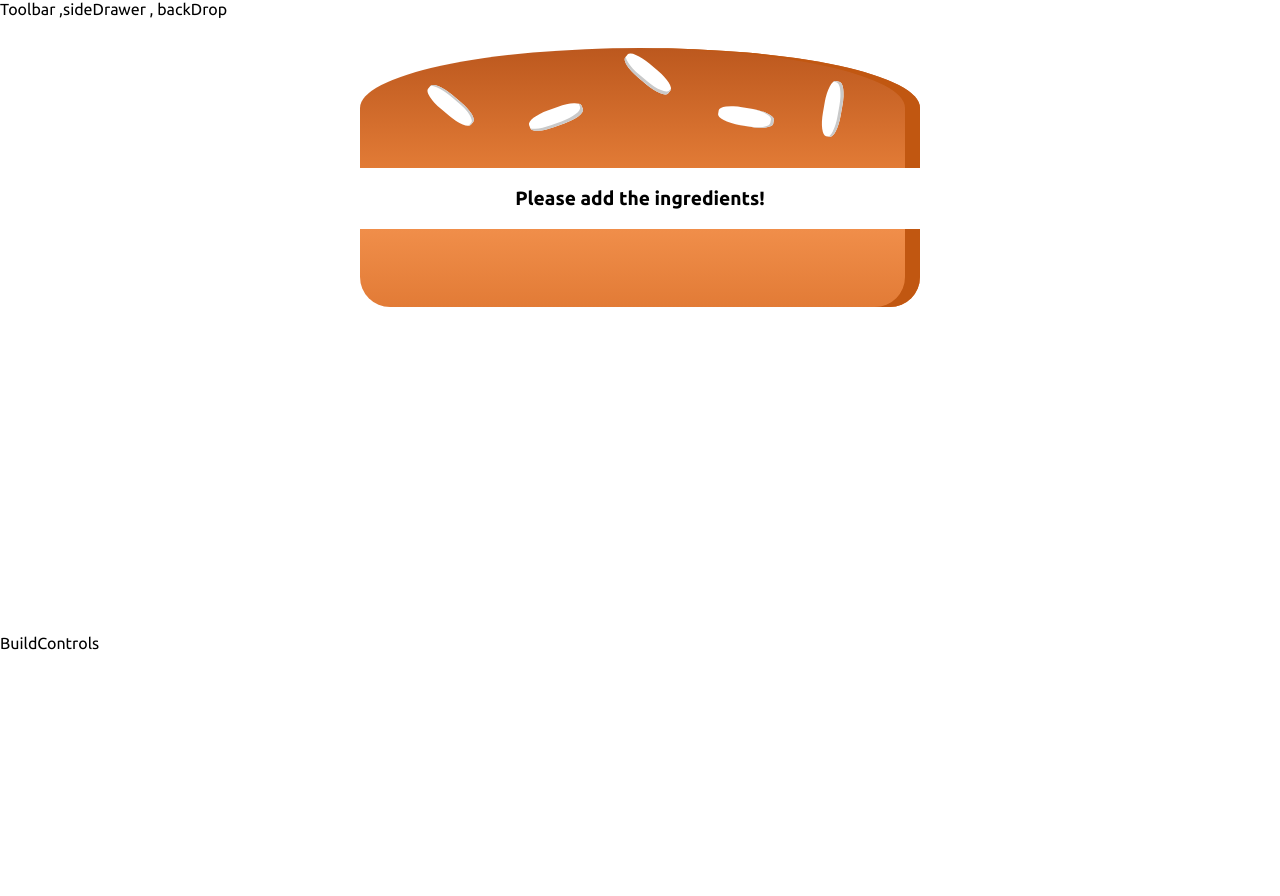
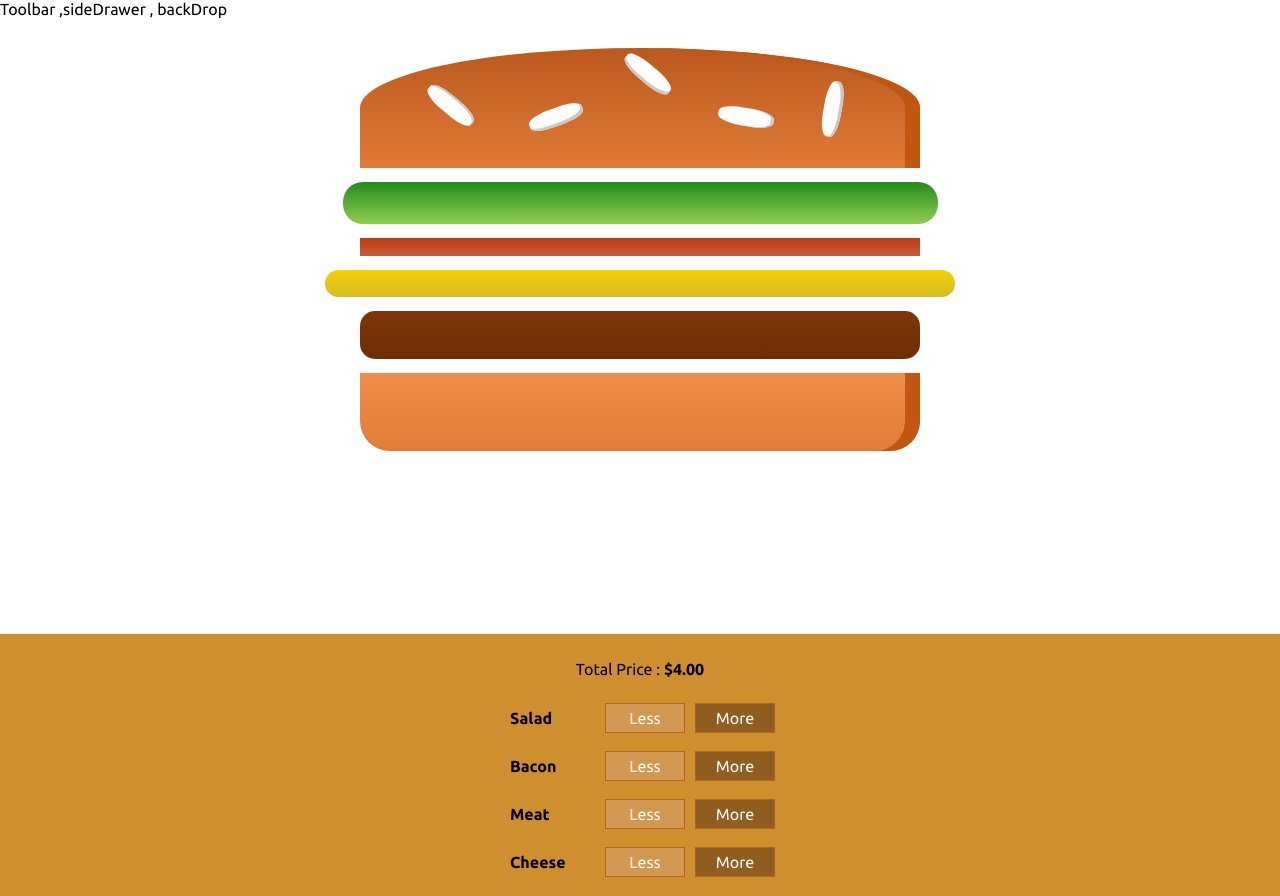
Before and after one commit to koDaegon/koDaegon-Zipgaelia, a React (Create React App) app: page / in a window 1280 px wide. Before the commit the page ends 800 px from the top, so only its background shows below. Built offline with nearby package versions, Linux system fonts and the light colour scheme.

Commit message:
Update burger ingredients adding and removing handler

```diff
--- a/src/App.js
+++ b/src/App.js
@@ -1,7 +1,7 @@
 import React from 'react';
 import Layout from './components/Layout/layout';
 import './App.css';
-import BurgerBuilder from './container/BurgerBuilder';
+import BurgerBuilder from './container/BurgerBuilder/BurgerBuilder';
 
 function App() {
   return (
--- /dev/null
+++ b/src/components/Burger/BuildControls/BuildControl/BuildContorl.js
@@ -0,0 +1,12 @@
+import React from 'react';
+import classes from './BuildControl.module.css';
+
+const buildControl = (props) => (
+    <div className={classes.BuildControl}>
+        <div className={classes.Label}>{props.label}</div>
+        <button className={classes.Less} onClick={props.removed} disabled = {props.disabled}>Less</button>
+        <button className={classes.More} onClick={props.added}>More</button>
+    </div>
+);
+
+export default buildControl;
--- /dev/null
+++ b/src/components/Burger/BuildControls/BuildControl/BuildControl.module.css
@@ -0,0 +1,56 @@
+.BuildControl {
+    display: flex;
+    justify-content: space-between;
+    align-items: center;
+    margin: 5px 0;
+}
+
+.BuildControl button {
+    display: block;
+    font: inherit;
+    padding: 5px;
+    margin: 0 5px;
+    width: 80px;
+    border: 1px solid #AA6817;
+    cursor: pointer;
+    outline: none;
+}
+
+.BuildControl button:disabled {
+    background-color: #AC9980;
+    border: 1px solid #7E7365;
+    color: #ccc;
+    cursor: default;
+}
+
+.BuildControl button:hover:disabled {
+    background-color: #AC9980;
+    color: #ccc;
+    cursor: not-allowed;
+}
+
+.Label {
+    padding: 10px;
+    font-weight: bold;
+    width: 80px;
+}
+
+.BuildControl .Less {
+    background-color: #D39952;
+    color: white;
+}
+
+.BuildControl .More {
+    background-color: #8F5E1E;
+    color: white;
+}
+
+.BuildControl .Less:hover, .BuildControl .Less:active {
+    background-color: #DAA972;
+    color: white;
+}
+
+.BuildControl .More:hover,.BuildControl .More:active {
+    background-color: #99703F;
+    color: white;
+}
--- /dev/null
+++ b/src/components/Burger/BuildControls/BuildControls.js
@@ -0,0 +1,27 @@
+import React from 'react';
+import classes from './BuildControls.module.css'
+import BuildControl from './BuildControl/BuildContorl';
+
+const controls =[
+    {label : 'Salad' , type: 'salad'},
+    {label : 'Bacon' , type: 'bacon'},
+    {label : 'Meat' , type: 'meat'},
+    {label : 'Cheese' , type: 'cheese'}
+];
+
+const buildControls = (props) => (
+    <div className = {classes.BuildControls}>
+        <p>Total Price :  <strong>${props.price.toFixed(2)}</strong></p>
+        {controls.map(ctrl => (
+            <BuildControl
+                key = {ctrl.label}
+                label = {ctrl.label}
+                added = {() => props.ingredientAdded(ctrl.type)}
+                removed = {() => props.ingredientRemoved(ctrl.type)}
+                disabled = {props.disabled[ctrl.type]}
+                />
+        ))}
+    </div>
+);
+
+export default buildControls;
--- /dev/null
+++ b/src/components/Burger/BuildControls/BuildControls.module.css
@@ -0,0 +1,10 @@
+.BuildControls {
+    width:100%;
+    background-color: #cf8f2e;
+    display: flex;
+    flex-flow: column;
+    align-items: center;
+    box-shadow: 0 2px 1px #ccc;
+    margin: auto;
+    padding:  10px 0;
+}
--- a/src/components/Burger/Burger.js
+++ b/src/components/Burger/Burger.js
@@ -17,7 +17,7 @@
     if(transformedIngredients.length === 0) {
         transformedIngredients= <p>Please add the ingredients!</p>
     }
-    console.log(transformedIngredients);
+    //console.log(transformedIngredients);
 
     return (
     <div className={classes.Burger}>
--- a/src/container/BurgerBuilder.js
+++ /dev/null
@@ -1,25 +0,0 @@
-import React ,{Component} from 'react';
-import Aux from '../hoc/Auxiliary';
-import Burger from  '../components/Burger/Burger';
-
-
-class BurgerBuilder extends Component {
-    state = {
-        ingredients : {
-            salad : 0,
-            bacon : 0,
-            cheese : 0,
-            meat : 0
-        }
-    }
-    render() {
-        return(
-            <Aux>
-                <Burger ingredients = {this.state.ingredients}/>
-                <div>BuildControls</div>
-            </Aux>
-        );
-    }
-}
-
-export default BurgerBuilder;
--- /dev/null
+++ b/src/container/BurgerBuilder/BurgerBuilder.js
@@ -0,0 +1,79 @@
+import React ,{Component} from 'react';
+import Aux from '../../hoc/Auxiliary';
+import Burger from  '../../components/Burger/Burger';
+import BuildControls from '../../components/Burger/BuildControls/BuildControls';
+
+const INGREDIENT_PRICES ={
+        salad : 0.5,
+        cheese : 0.7,
+        meat : 0.3,
+        bacon: 0.4
+};
+
+class BurgerBuilder extends Component {
+    state = {
+        ingredients : {
+            salad : 1,
+            bacon : 1,
+            cheese : 1,
+            meat : 1
+        },
+        totalPrice: 4
+    }
+
+    addIngredientHandler = (type) => {
+        const oldCount = this.state.ingredients[type];
+        const updatedCount = oldCount + 1;
+        const updatedIngredients = {
+            ...this.state.ingredients
+        };
+        updatedIngredients[type] = updatedCount;
+        const priceAddition = INGREDIENT_PRICES[type];
+        const oldPrice = this.state.totalPrice;
+        const newPrice = oldPrice + priceAddition;
+
+        this.setState({totalPrice : newPrice , ingredients: updatedIngredients});
+
+    };
+
+    removeIngredientHandler =(type) => {
+        const oldCount = this.state.ingredients[type];
+        const updatedCount = oldCount - 1;
+        const updatedIngredients = {
+            ...this.state.ingredients
+        };
+        if(oldCount <=0) {
+            return;
+        }
+        updatedIngredients[type] = updatedCount;
+        const priceDeduction = INGREDIENT_PRICES[type];
+        const oldPrice = this.state.totalPrice;
+        const newPrice = oldPrice - priceDeduction;
+
+        this.setState({totalPrice : newPrice , ingredients: updatedIngredients});
+    };
+
+    render() {
+        const disabledInfo = {
+            ...this.state.ingredients
+        };
+
+        for (let key in disabledInfo) {
+            disabledInfo[key] = disabledInfo[key] <= 0;
+        }
+
+
+        return(
+            <Aux>
+                <Burger ingredients={this.state.ingredients} />
+                <BuildControls
+                    ingredientAdded={this.addIngredientHandler}
+                    ingredientRemoved={this.removeIngredientHandler}
+                    disabled = {disabledInfo}
+                    price ={this.state.totalPrice}/>
+            </Aux>
+        );
+    }
+}
+
+export default BurgerBuilder;
```
